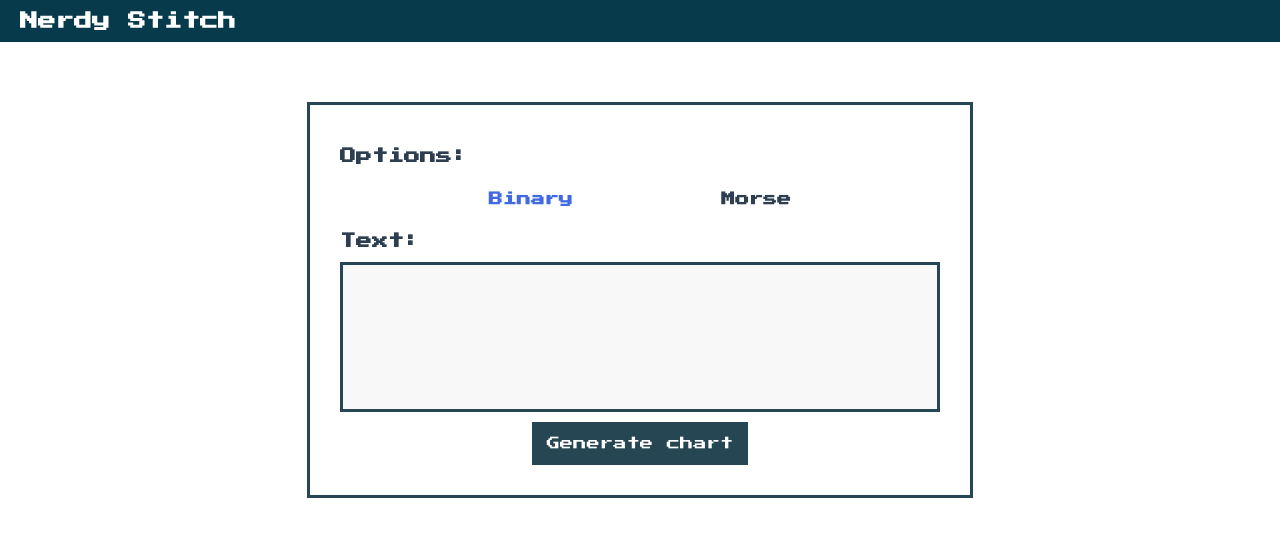
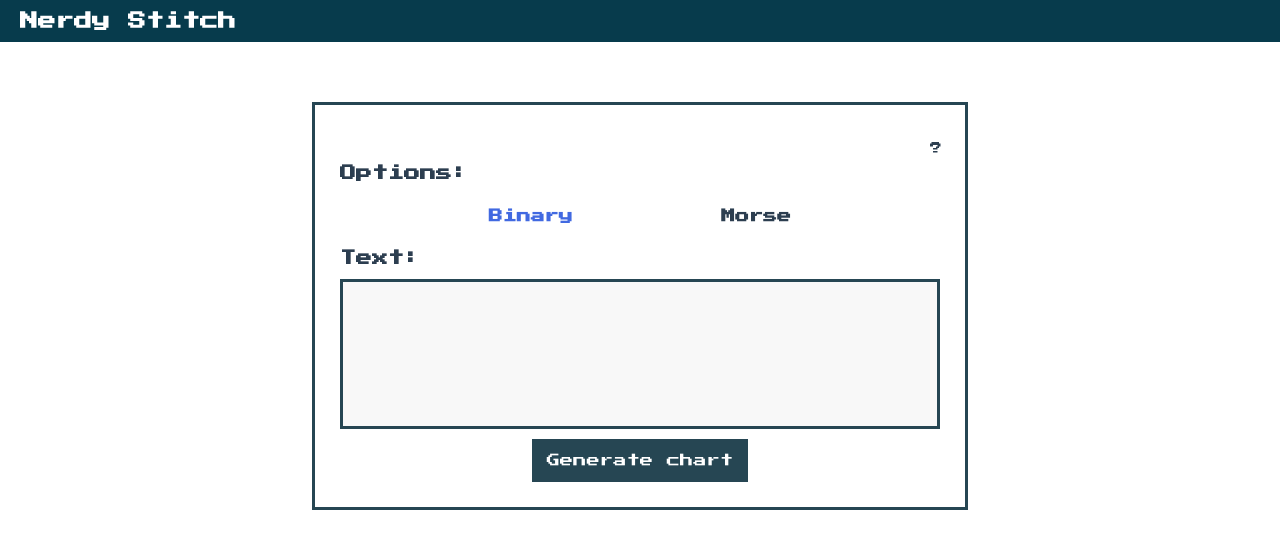
Before and after one commit to MiuMiuMiuMiuMiu/stitch-chart, a Vue app: page / in a window 1280 px wide. Shown: the top 548 px of the page. Built offline with nearby package versions, Linux system fonts and the light colour scheme.

Commit message:
Add tooltip (no functionality yet)

```diff
--- a/src/components/ChartOption.vue
+++ b/src/components/ChartOption.vue
@@ -1,22 +1,29 @@
 <template>
   <div class="chart-input-container">
+    <ToolTip/>
     <h2>Options:</h2>
     <div class="chart-choice">
       <h3 v-bind:class="{ 'selected': clicked === option.id, 'disabled': clicked !== option.id }"
         v-on:click="choice(option.id)" v-for="option of options" v-bind:key="option.id">{{ option.option }}</h3>
     </div>
+
     <h2>Text:</h2>
     <div class="gauge-input">
       <textarea v-model="text" type="text" id="text" min="1" max="50"></textarea>
     </div>
+
     <div class="generate-button">
       <GenerateButton :textToConvert="text" :userChoice="clicked" />
     </div>
   </div>
+
+
+
 </template>
 
 <script>
 import GenerateButton from './GenerateButton.vue';
+import ToolTip from './ToolTip.vue';
 
 export default {
   name: "ChartOption",
@@ -45,8 +52,9 @@ export default {
     this.clicked = 1;
   },
   components: {
-  GenerateButton
-}
+    GenerateButton,
+    ToolTip
+  }
 }
 </script>
 
@@ -55,7 +63,7 @@ export default {
   border: #264653 3px solid;
   width: 600px;
   margin: 0 auto;
-  padding: 30px;
+  padding: 25px;
 }
 
 h2,
--- /dev/null
+++ b/src/components/ToolTip.vue
@@ -0,0 +1,23 @@
+<template>
+    <div class="tooltip-container">
+        <p>?</p>
+    </div>
+</template>
+
+<script>
+export default {
+    name: "ToolTip"
+}
+</script>
+
+<style scoped>
+
+.tooltip-container {
+    width: 10px;
+    height: 10px;
+    position: relative;
+    margin-left: auto;
+    margin-right: 0;
+}
+
+</style>
```
